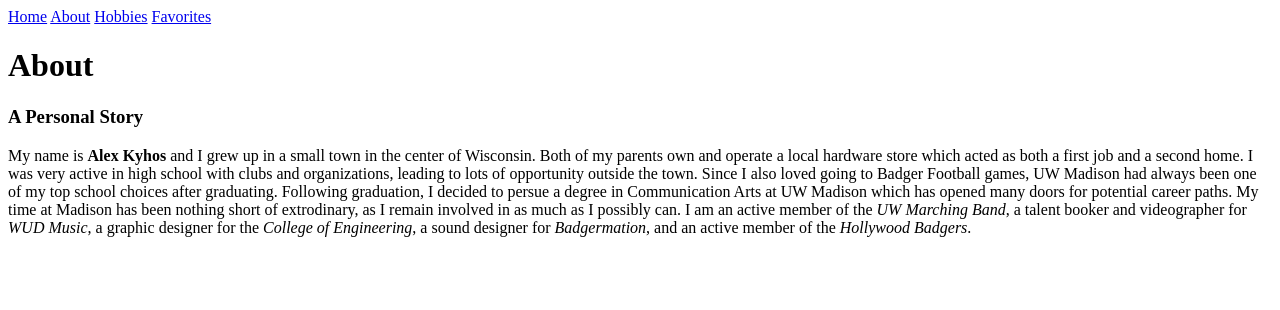
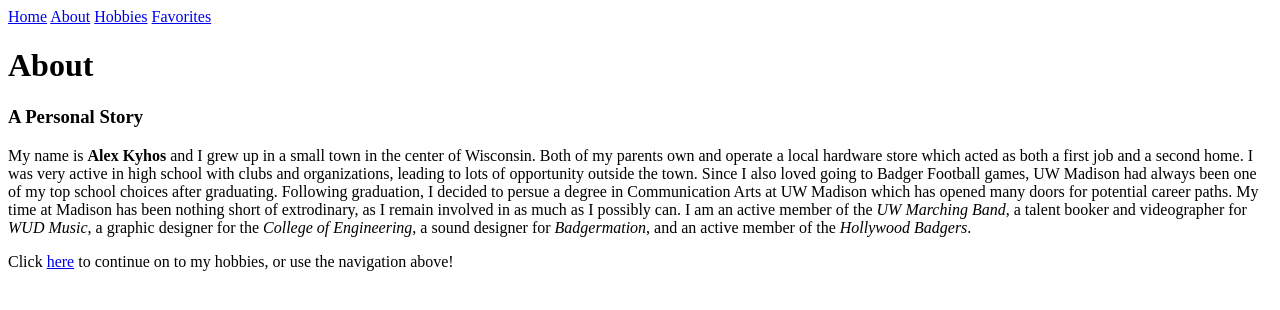
Before and after one commit to ajkyhos/ajkyhos.github.io, a plain HTML site: page about.html in a window 1280 px wide. Drawn offline with Linux system fonts and the light colour scheme.

Commit message:
Update about.html

```diff
--- a/about.html
+++ b/about.html
@@ -24,5 +24,6 @@
   <i>WUD Music</i>, a graphic designer for the <i>College of Engineering</i>, a sound designer for <i>Badgermation</i>, and an active member of the
   <i>Hollywood Badgers</i>.
   </p>
+  <p> Click <a href="hobbies.html">here</a> to continue on to my hobbies, or use the navigation above!
 </body>
 </html>
```
